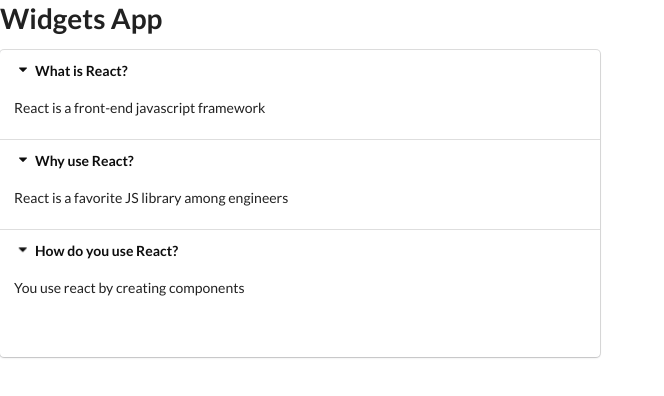
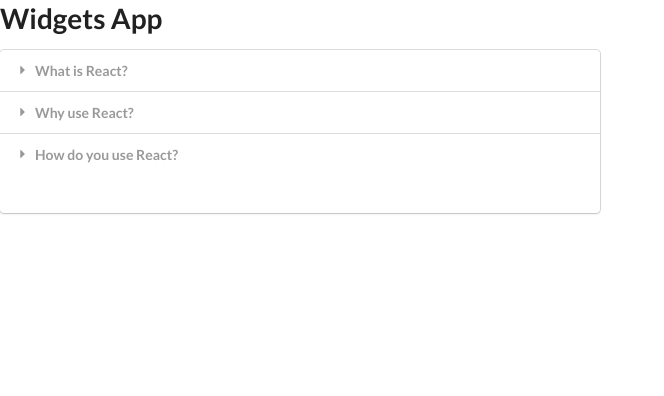
Before and after one commit to DavidRedding/widgets, a React (Create React App) app: page / in a window 1280 px wide. Shown: the top 396 px of the page, without its empty margins (0-664 px from the left). Built offline with nearby package versions, Linux system fonts and the light colour scheme.

Commit message:
delete 'active' css keyword from mapping

```diff
--- a/src/components/Accordion.js
+++ b/src/components/Accordion.js
@@ -10,12 +10,12 @@ const Accordion = ({ items }) => {
   const renderedItems = items.map((item, i) => {
     return (
       <React.Fragment key={item.title}>
-        <div className="active title" onClick={() => onTitleClick(i)}>
+        <div className="title" onClick={() => onTitleClick(i)}>
           <i className="dropdown icon"></i>
           {item.title}
         </div>
 
-        <div className="content active">
+        <div className="content">
           <p>{item.content}</p>
         </div>
       </React.Fragment>
```
